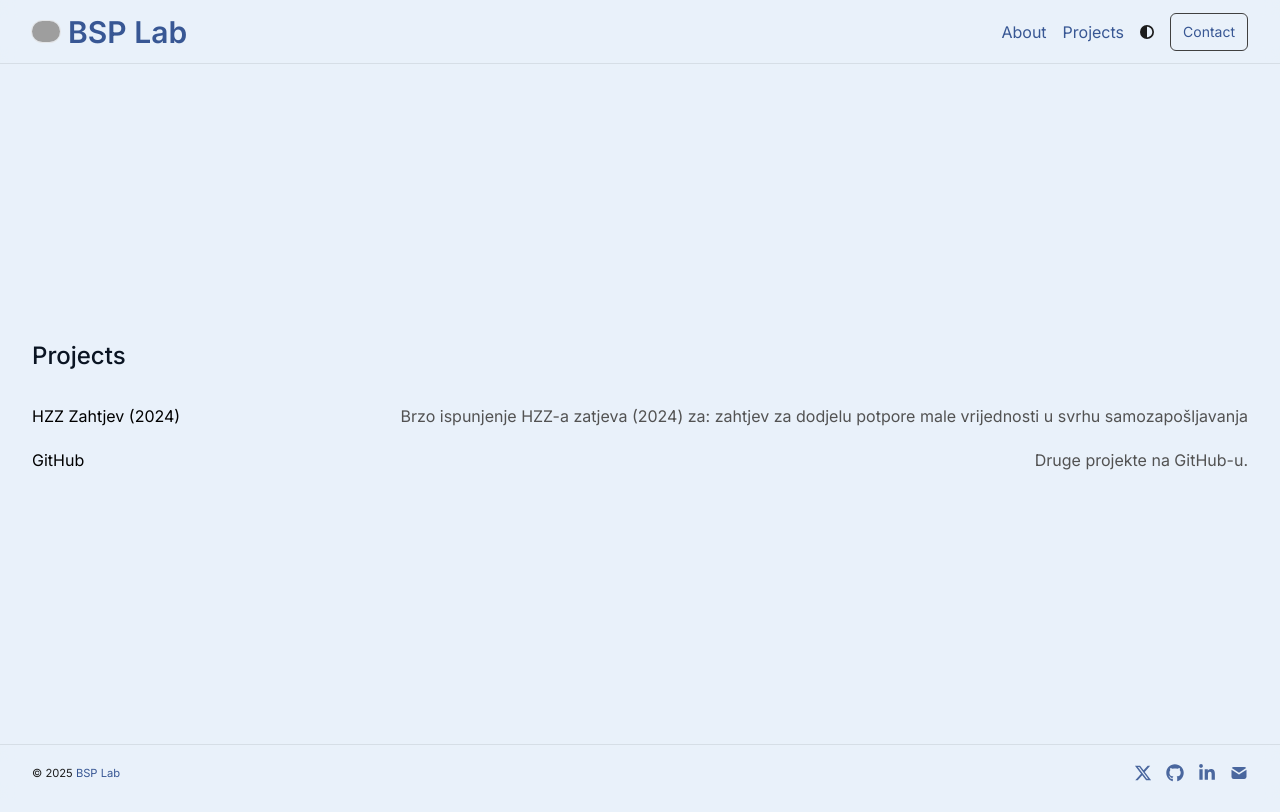
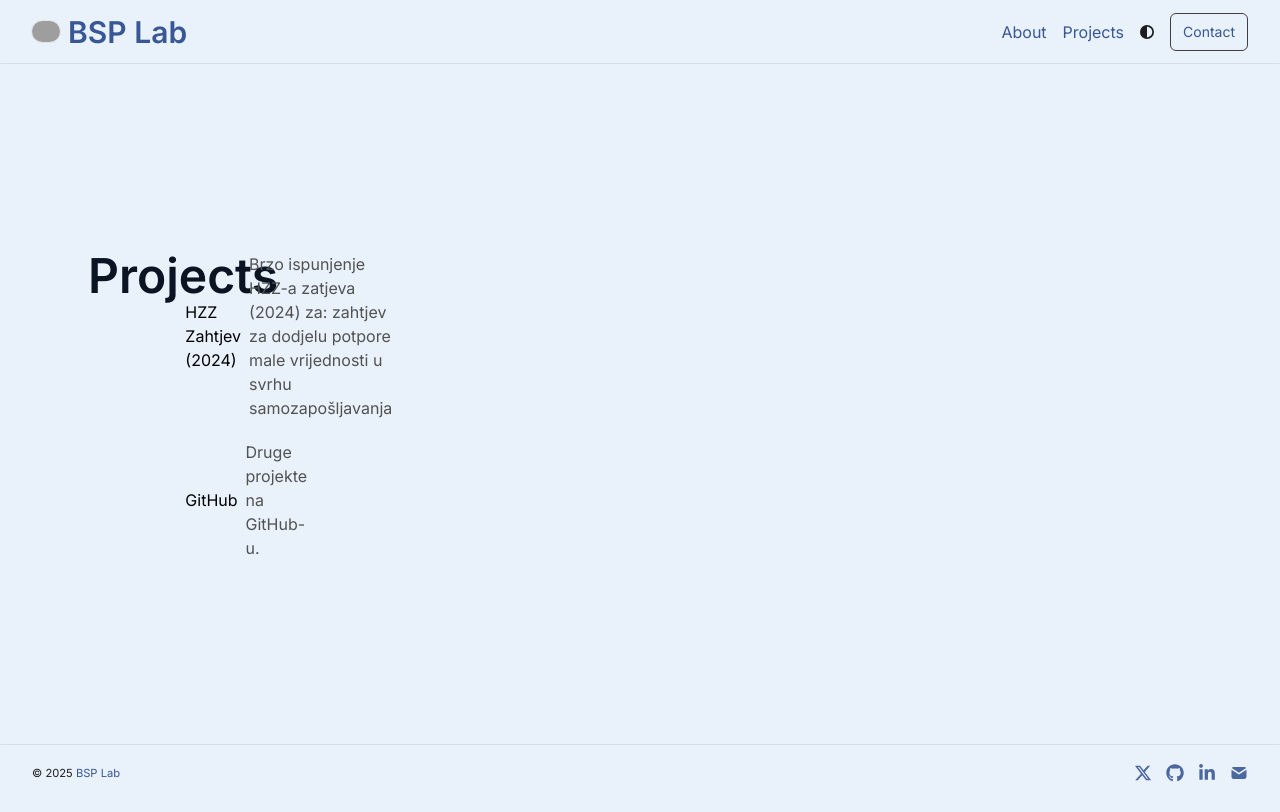
Before and after one commit to BPenzar/bsp-lab, a Next.js app: page /projects in a window 1280 px wide. Built offline with nearby package versions, Linux system fonts and the light colour scheme; grey boxes are pictures that could not be loaded.

Commit message:
new icon?

```diff
--- a/app/layout.tsx
+++ b/app/layout.tsx
@@ -36,7 +36,7 @@ export const metadata: Metadata = {
     },
   },
   twitter: { title: metaData.name, card: "summary_large_image" },
-  icons: { icon: "/favicon.ico" },
+  icons: { icon: "/logo.png" },
 };
 
 export default function RootLayout({ children }: { children: React.ReactNode }) {
--- a/app/projects/page.tsx
+++ b/app/projects/page.tsx
@@ -9,8 +9,8 @@ export const metadata: Metadata = {
 
 export default function Projects() {
   return (
-    <section>
-      <h1 className="mb-8 text-2xl font-medium">Projects</h1>
+    <section className="grid grid-cols-1 lg:grid-cols-12 gap-10 lg:gap-16 items-start max-w-6xl 2xl:max-w-7xl mx-auto px-6">
+      <h1 className="b-8 text-2xl md:text-4xl lg:text-5xl font-semibold">Projects</h1>
       <div>
         {projects.map((project, index) => (
           <Link
@@ -30,5 +30,7 @@ export default function Projects() {
         ))}
       </div>
     </section>
+
+
   );
 }
```
